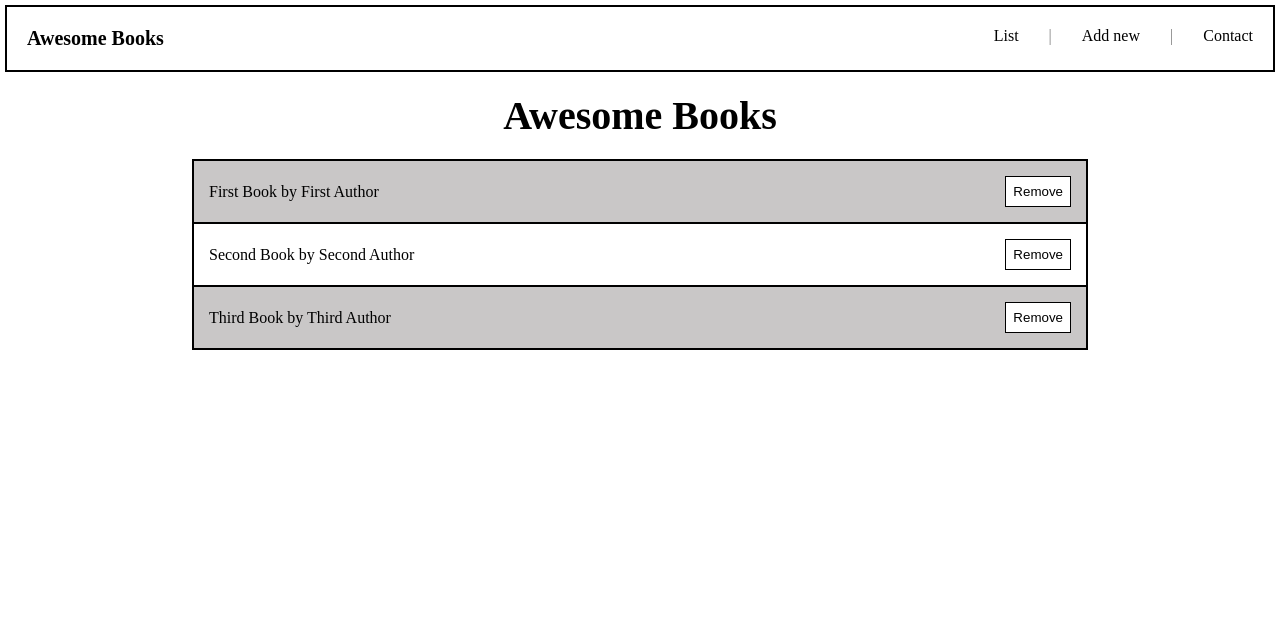
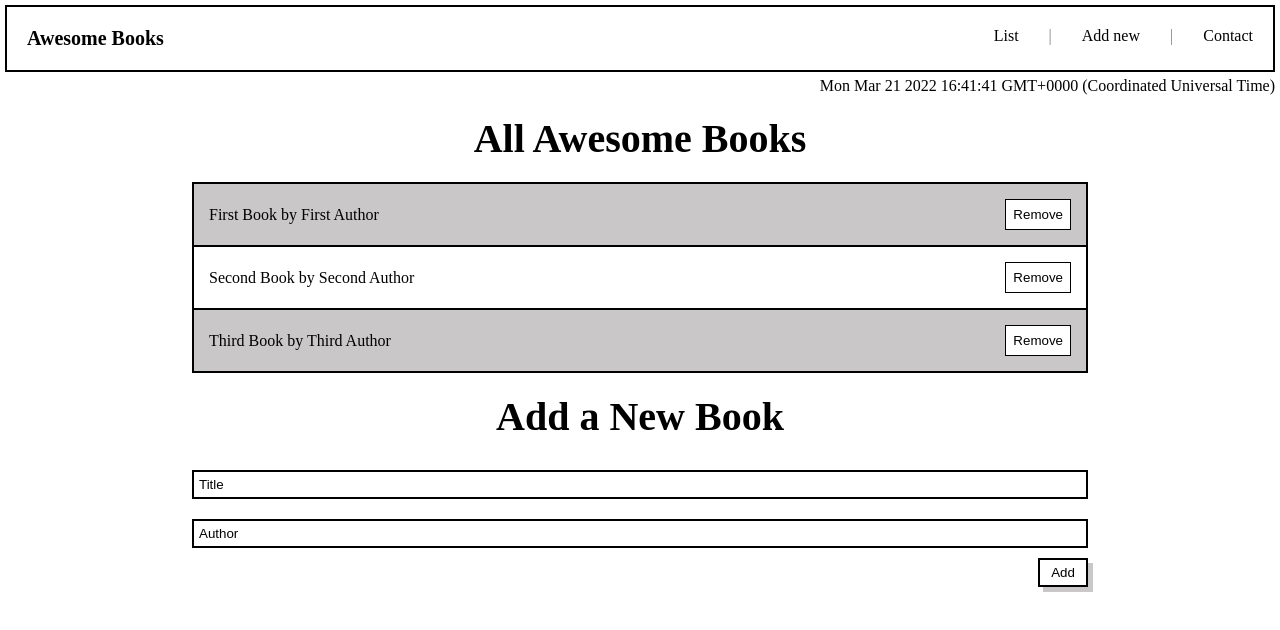
Before and after one commit to emyrue/Awesome-books-es6, a website with bundled scripts: page index.html in a window 1280 px wide. Built offline with nearby package versions, Linux system fonts and the light colour scheme.

Commit message:
Style form

```diff
--- a/index.css
+++ b/index.css
@@ -52,6 +52,11 @@ header {
   cursor: pointer;
 }
 
+.date {
+  margin: 5px;
+  text-align: right;
+}
+
 /* list */
 
 .book-list {
@@ -82,6 +87,38 @@ ul.books li:nth-child(odd) {
   background-color: white;
 }
 
+/* form */
+
+.book-form {
+  width: 70%;
+  margin: auto;
+}
+
+#form {
+  display: flex;
+  flex-direction: column;
+}
+
+input {
+  margin: 10px 0;
+  border: 2px solid black;
+  padding: 5px;
+}
+
+input::placeholder {
+  color: black;
+}
+
+#add {
+  width: 50px;
+  align-self: flex-end;
+  padding: 5px;
+  border: 2px solid black;
+  background: white;
+  box-shadow: 5px 5px rgb(201, 199, 199);
+
+}
+
 /* display: none */
 
 .none {
--- a/index.html
+++ b/index.html
@@ -18,14 +18,18 @@
                 <li class="menu-item menu-item3">Contact</li>
             </ul>
         </header>
+        <div class="date"></div>
         <section class="book-list">
-            <h2>Awesome Books</h2>
+            <h2>All Awesome Books</h2>
             <ul class="books"></ul>
         </section>
-        <form id="form" class="none">
-            <input type="text" id="new-title" placeholder="Title" required>
-            <input type="text" id="new-author" placeholder="Author" required>
-            <button type="submit" id="add">Add</button>
-        </form>
+        <section class="book-form">
+            <h2>Add a New Book</h2>
+            <form id="form">
+                <input type="text" id="new-title" placeholder="Title" required>
+                <input type="text" id="new-author" placeholder="Author" required>
+                <button type="submit" id="add">Add</button>
+            </form>
+        </section>
     </body>
 </html>
--- a/index.js
+++ b/index.js
@@ -1,5 +1,6 @@
 import {Book} from './modules/book.js';
 import Books from './modules/books.js';
+import * as menu from './modules/menu.js';
 
 const booksSection = document.querySelector('.books');
 const newTitle = document.getElementById('new-title');
@@ -29,6 +30,11 @@ for (let i = 0; i < bookList.books.length; i += 1) {
 }
 
 add.addEventListener('click', () => {
-  bookList.add(new Book(newTitle.value, newAuthor.value));
-  bookList.store();
+  if (newTitle.value && newAuthor.value) {
+    bookList.add(new Book(newTitle.value, newAuthor.value));
+    bookList.store();
+  }
 });
+
+const theDate = new Date();
+document.querySelector('.date').innerHTML = theDate;
--- a/modules/menu.js
+++ b/modules/menu.js
@@ -0,0 +1,6 @@
+const menuList = document.querySelector('.menu-item1');
+const menuAdd = document.querySelector('.menu-item2');
+const menuContact = document.querySelector('.menu-item3');
+const listSection = document.querySelector('.primaryContent');
+const formSection = document.querySelector('.forForm');
+const contactSection = document.querySelector('.contact');
```
Also changed, not shown: modules/book.js (line endings or trailing spaces), modules/books.js (line endings or trailing spaces).
